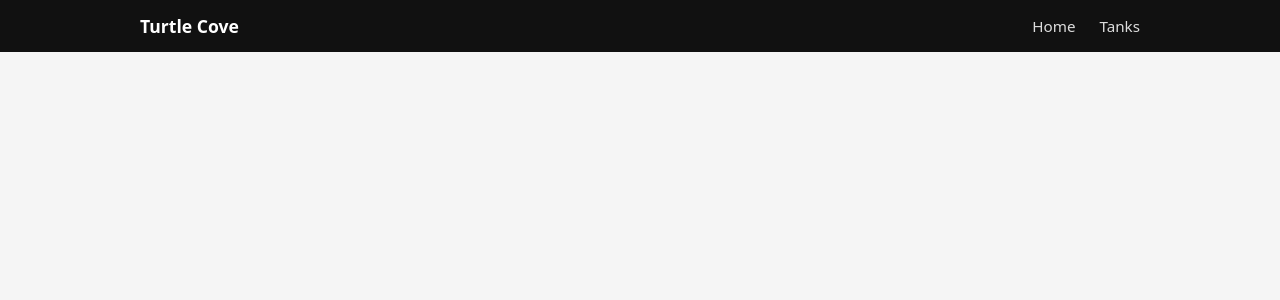
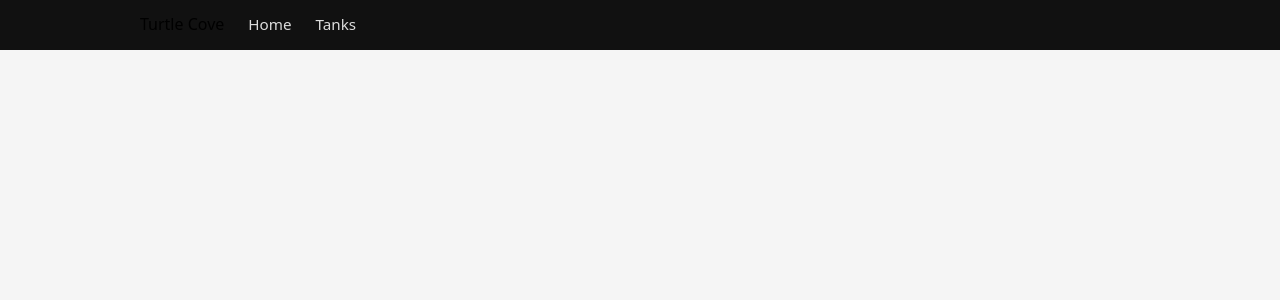
Before and after one commit to rachelsprague/turtles.raych.com, a Jekyll site: the page built from animals/guppies.md, in a window 1280 px wide. Shown: the top 300 px of the page. Built offline with Jekyll 4.4.1, drawn with Linux system fonts in a browser that asks for light colours; our own code applies the rules of GitHub Pages for plain Markdown files.

Commit message:
small nav updaes

```diff
--- a/_layouts/default.html
+++ b/_layouts/default.html
@@ -23,13 +23,14 @@
 
     <nav class="site-nav">
       <div class="nav-inner">
-        <a href="/" class="nav-logo">Turtle Cove</a>
+        <!-- <a href="/" class="nav-logo">Turtle Cove</a> -->
 
         <button class="nav-toggle" aria-label="Toggle menu">
           ☰
         </button>
 
         <div class="nav-links">
+          Turtle Cove
           <a href="/">Home</a>
           <a href="/tanks/">Tanks</a>
           <!-- <a href="/animals/">Animals</a> -->
```
